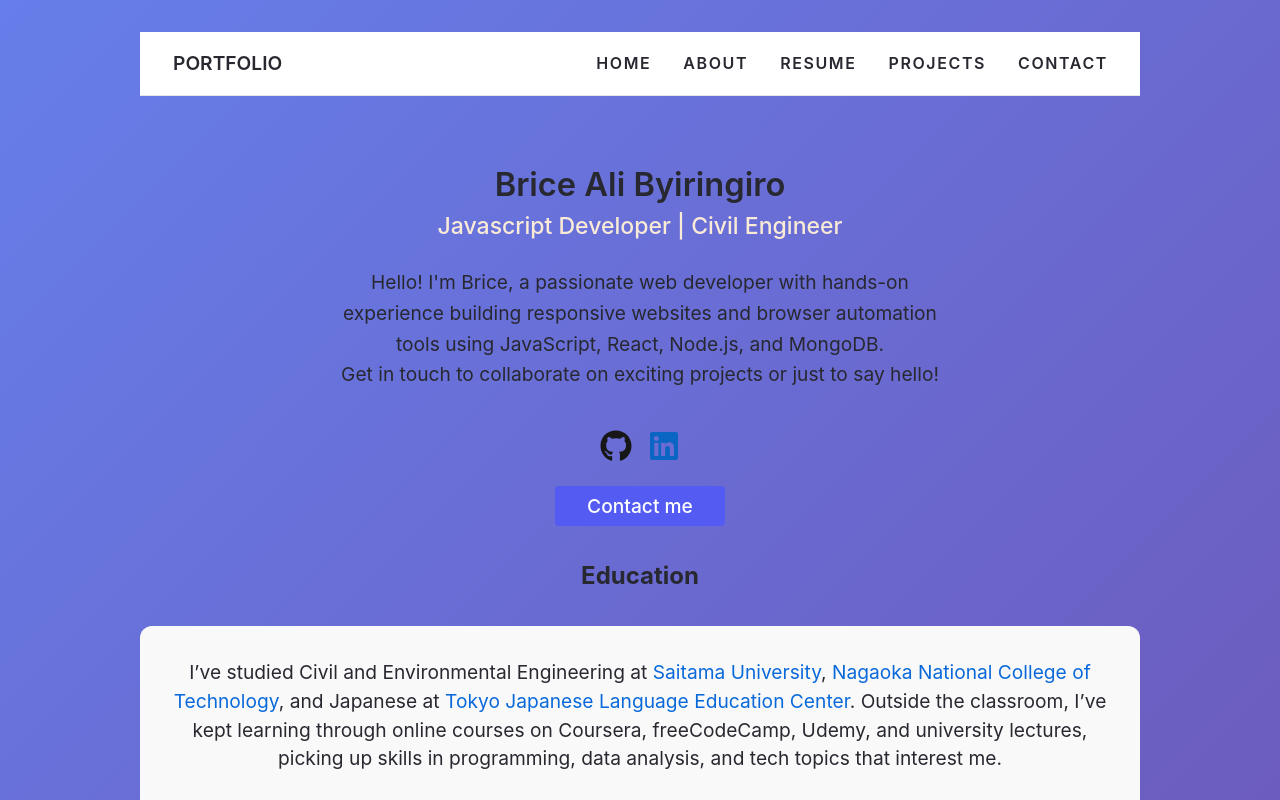
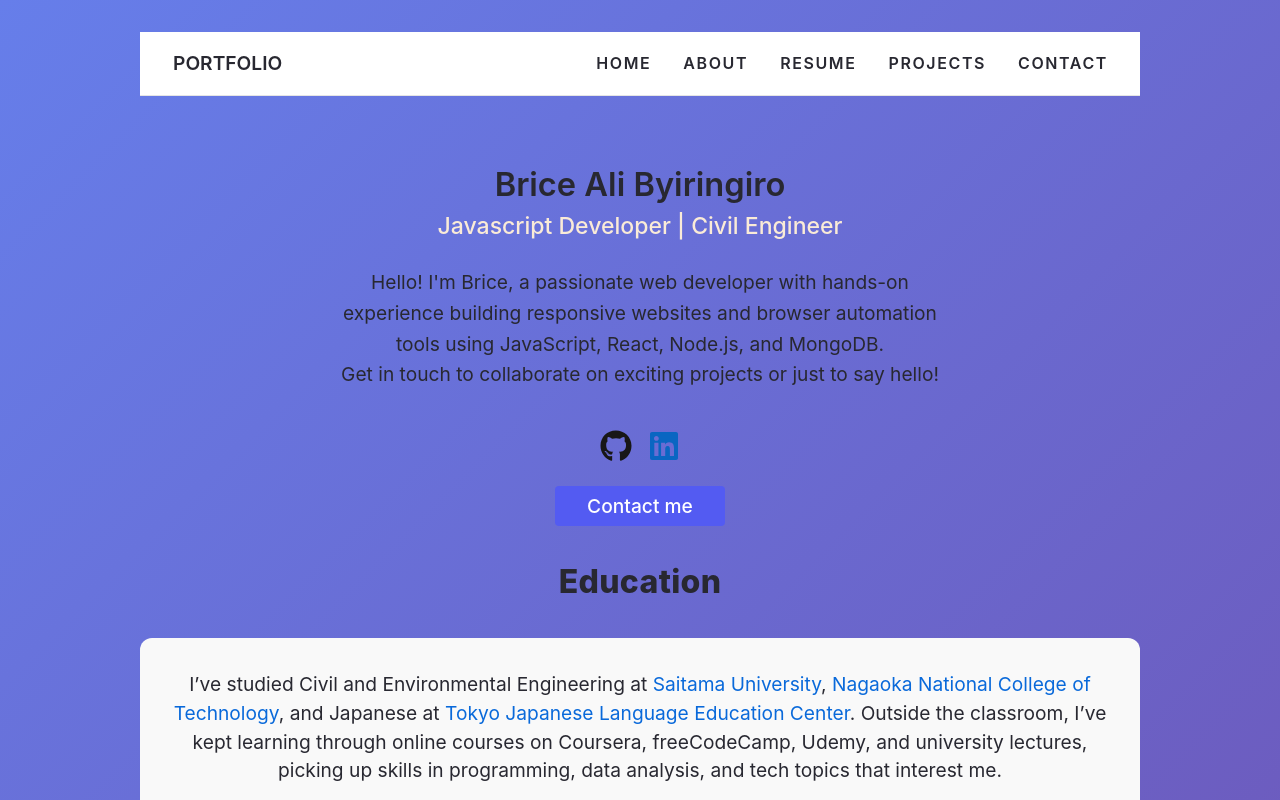
Before and after one commit to Brice-art/my-portfolio, a React (Vite) app: page / in a window 1280 px wide. Shown: the top 800 px of the page. Built offline with nearby package versions, Linux system fonts and the light colour scheme; no server answers.

Commit message:
improve design

```diff
--- a/src/index.css
+++ b/src/index.css
@@ -368,6 +368,7 @@ html {
   font-size: 1.3em;
   font-weight: 600;
   color: #0969da;
+  text-align: left; /* align repository titles to the left */
 }
 
 .repository-item p {
@@ -521,6 +522,50 @@ html {
   background: #4349d1;
 }
 
+.education-title,
+.experience-title,
+.projects-title,
+.resume-title,
+.contact-title {
+  margin: 0 0 2rem 0; /* Only bottom margin */
+  font-size: 2rem;
+  font-weight: 800;
+  letter-spacing: 0.01em;
+  text-align: center;
+}
+
+.project-badges {
+  display: flex;
+  align-items: center;
+  justify-content: flex-start; /* align badges to the left */
+  flex-wrap: wrap;
+  margin-bottom: 0.5rem;
+  gap: 0.5rem;
+}
+
+.project-badges img {
+  height: 24px;
+  margin-right: 0.5rem;
+  vertical-align: middle;
+}
+.project-features {
+  margin: 0.5rem 0 0.5rem 1rem;
+  padding: 0;
+  list-style: none;
+}
+.project-features li {
+  font-size: 0.98em;
+  margin-bottom: 0.2em;
+}
+
+.contact-cta {
+  margin-top: 1.5rem;
+  font-size: 1.2em;
+  color: #535bf2;
+  text-align: center;
+  font-weight: 600;
+}
+
 @media (max-width: 1100px) {
   .hero-container,
   .education-container,
```
